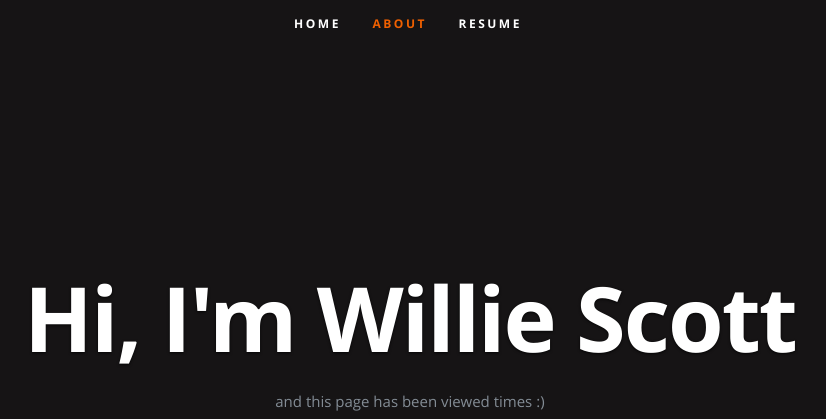
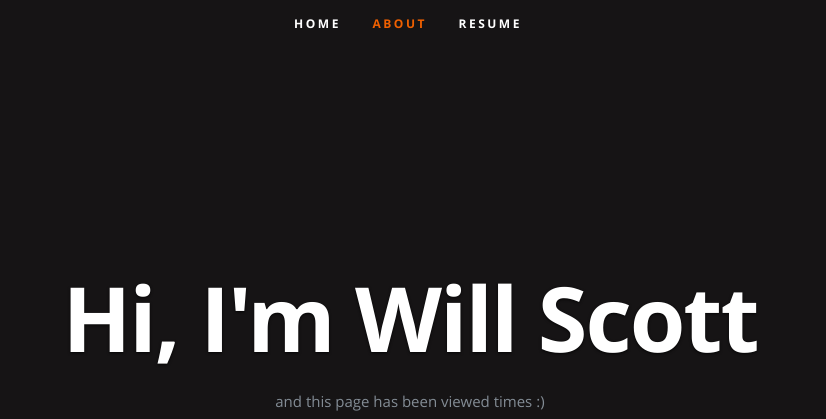
Before and after one commit to ScottW28/azure-resume, a plain HTML site: page frontend/index.html in a window 1280 px wide. Shown: the top 419 px of the page, without its empty margins (232-1058 px from the left). Drawn offline with nearby package versions, Linux system fonts and the light colour scheme; no server answers.

Commit message:
updated html

```diff
--- a/frontend/index.html
+++ b/frontend/index.html
@@ -54,7 +54,7 @@
 
       <div class="row banner">
          <div class="banner-text">
-            <h1 class="responsive-headline">Hi, I'm Willie Scott</h1>
+            <h1 class="responsive-headline">Hi, I'm Will Scott</h1>
 
             <p>and this page has been viewed <a id="counter"></a> times :) </p>
             <ul class="social">
```
